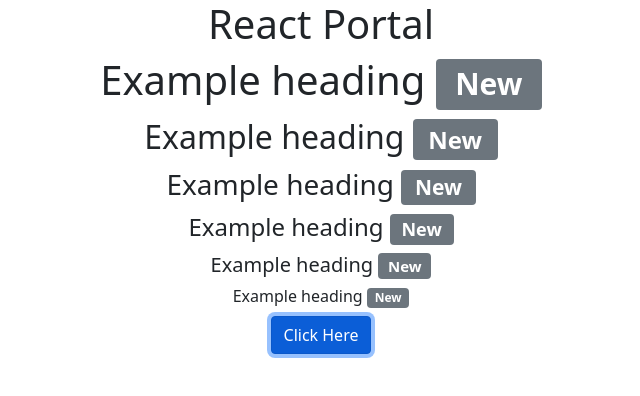
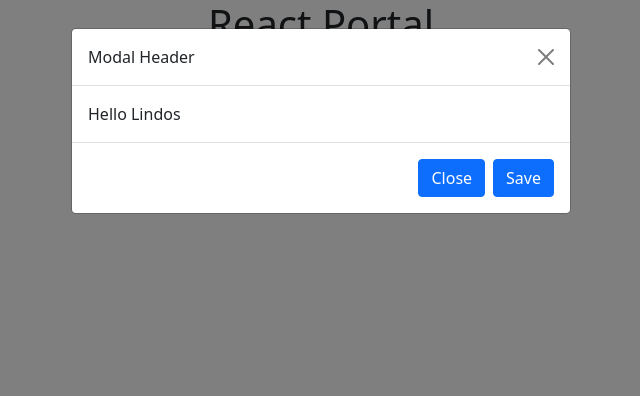
Before and after one commit to Lindos-Mahadi/ReactJS-Concept-Basick, a React (Create React App) app: page / in a window 1280 px wide. Both pictures are taken after a click on the button "Click Here". Shown: the top 396 px of the page, without its empty margins (319-959 px from the left). Built offline with nearby package versions, Linux system fonts and the light colour scheme; the HTML template or start-up script is replaced by a standard one.

Commit message:
React-Bootstrap Modal

```diff
--- a/src/components/About.js
+++ b/src/components/About.js
@@ -1,30 +1,27 @@
 import React, { Component } from 'react'
-import { Button, Badge} from 'react-bootstrap';
+import { Button, Modal} from 'react-bootstrap';
 export default class About extends Component {
+    constructor(){
+        super();
+        this.state={
+            show:false
+        }
+    }
+    handleShow(){
+        this.setState({show:!this.state.show})
+    }
     render() {
         return (
             <div>
-                <div>
-                <h1>
-                    Example heading <Badge bg="secondary">New</Badge>
-                </h1>
-                <h2>
-                    Example heading <Badge bg="secondary">New</Badge>
-                </h2>
-                <h3>
-                    Example heading <Badge bg="secondary">New</Badge>
-                </h3>
-                <h4>
-                    Example heading <Badge bg="secondary">New</Badge>
-                </h4>
-                <h5>
-                    Example heading <Badge bg="secondary">New</Badge>
-                </h5>
-                <h6>
-                    Example heading <Badge bg="secondary">New</Badge>
-                </h6>
-                </div>
-                <Button onClick={()=>alert('Clicked me')}>Click Here</Button>
+                <Button onClick={()=>this.handleShow()}>Click Here</Button>
+                <Modal show={this.state.show} onHide={()=>this.handleShow()}>
+                    <Modal.Header closeButton>Modal Header</Modal.Header>
+                    <Modal.Body>Hello Lindos</Modal.Body>
+                    <Modal.Footer>
+                        <Button onClick={()=>this.handleShow()}>Close</Button>
+                        <Button onClick={()=>this.handleShow()}>Save</Button>
+                    </Modal.Footer>
+                </Modal>
             </div>
         )
     }
```
